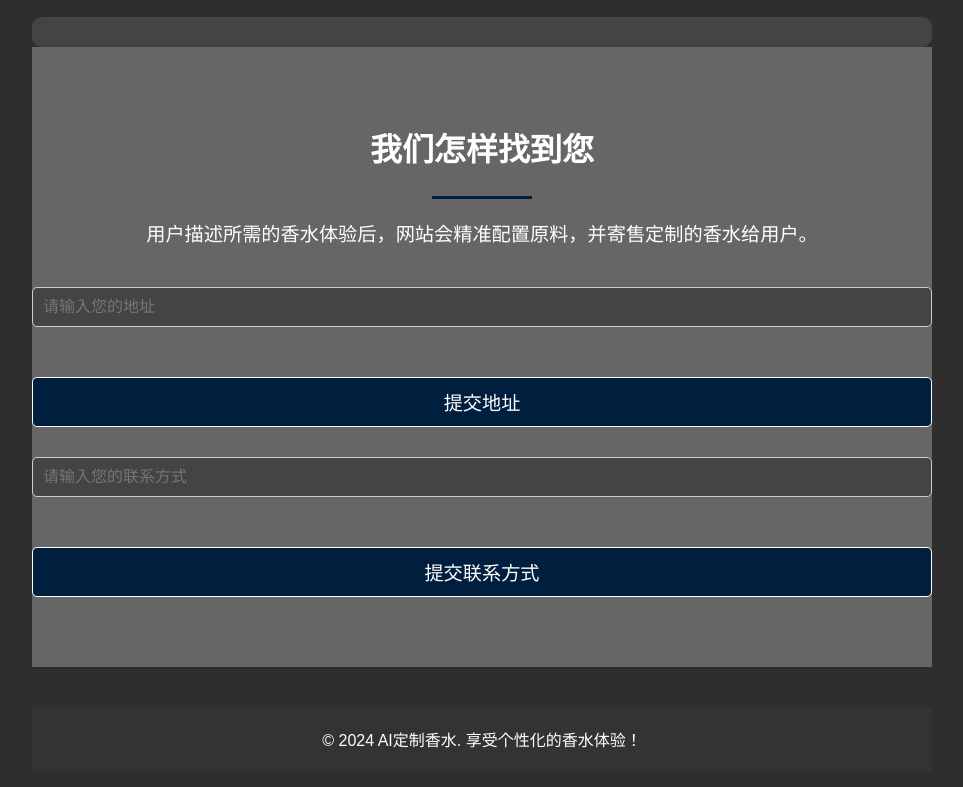
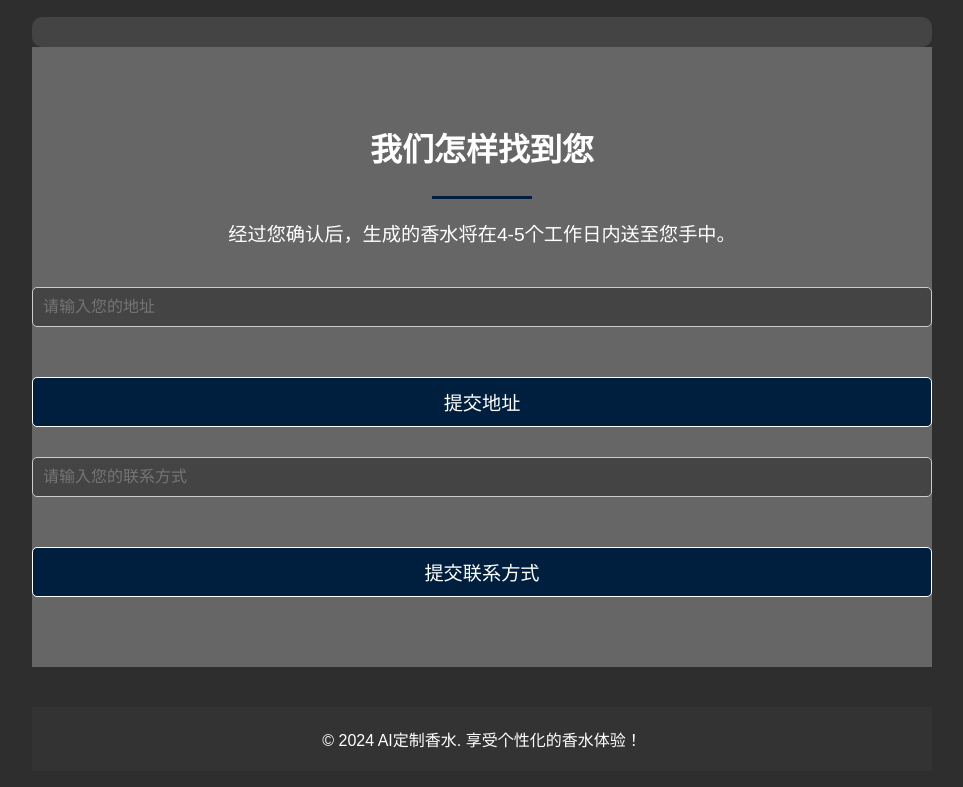
Before and after one commit to TyyZhang/ITP_Perfume, a plain HTML site: page Order.html in a window 1280 px wide. Shown: the part 1184-1971 px from the top of the page, without its empty margins (158-1121 px from the left). Drawn offline with Linux system fonts and the light colour scheme.

Commit message:
Update Order.html

```diff
--- a/Order.html
+++ b/Order.html
@@ -180,7 +180,7 @@
         <div class="u-sheet u-sheet-1">
             <h2 class="u-text-1">我们怎样找到您</h2>
             <div class="u-line-1"></div>
-            <p class="u-text-2">用户描述所需的香水体验后，网站会精准配置原料，并寄售定制的香水给用户。</p>
+            <p class="u-text-2">经过您确认后，生成的香水将在4-5个工作日内送至您手中。</p>
 
             <!-- 第一个表单 -->
             <div class="u-form u-form-1">
```
